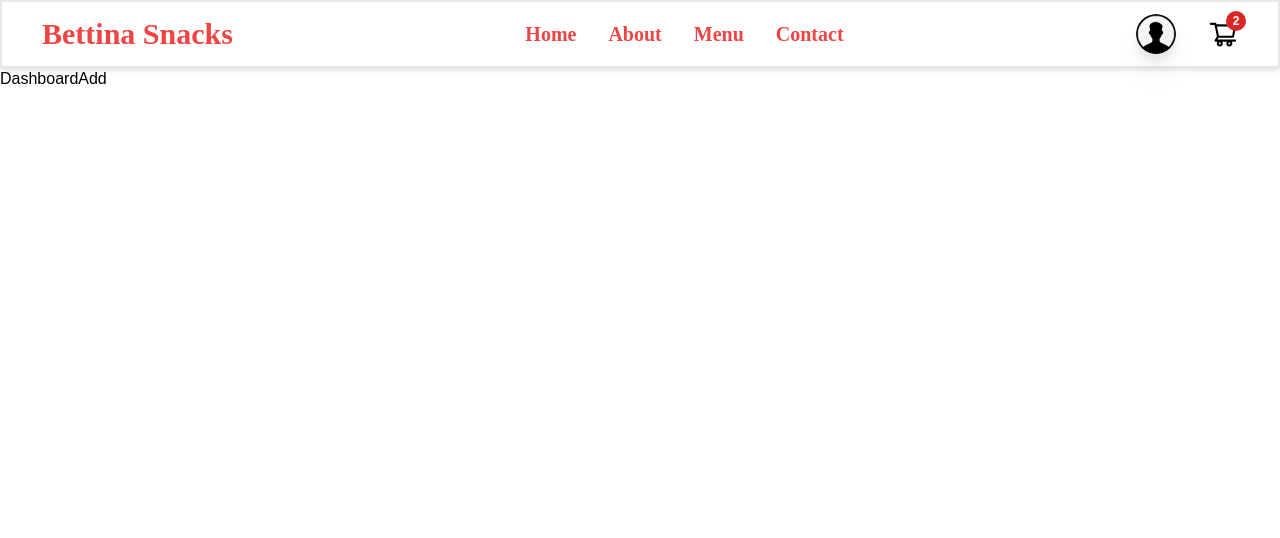
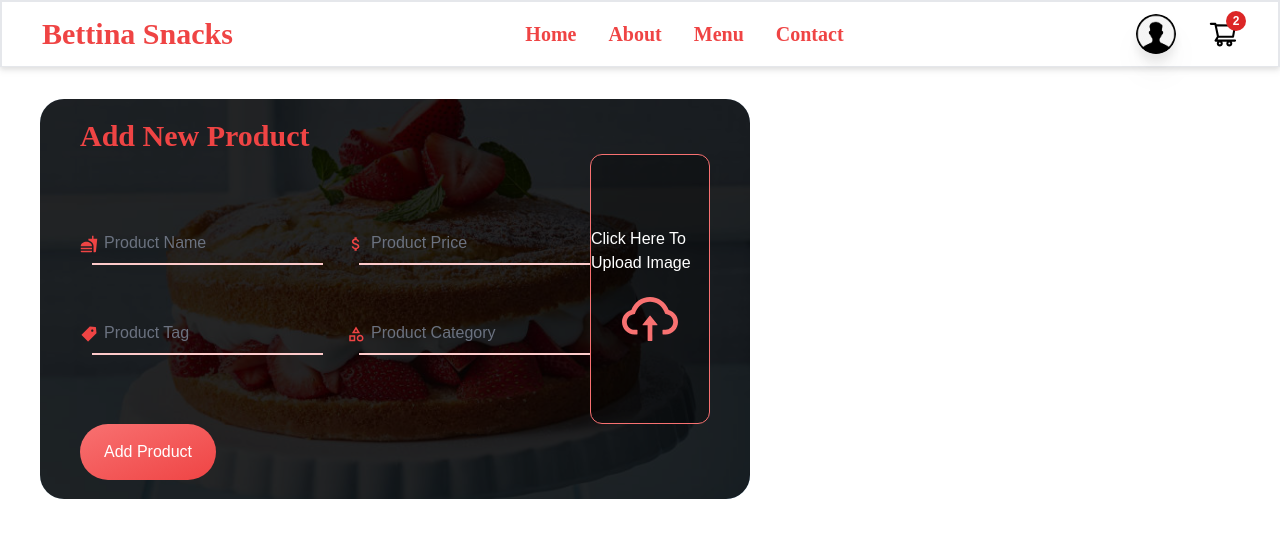
Before and after one commit to 208-code-titans/bettina-snacks, a React (Create React App) app: page /dashboard in a window 1280 px wide. Shown: the top 538 px of the page. Built offline with nearby package versions, Linux system fonts and the light colour scheme.

Commit message:
feat: :sparkles: created add product UI

```diff
--- a/src/components/DashboardAdd/DashboardAdd.jsx
+++ b/src/components/DashboardAdd/DashboardAdd.jsx
@@ -1,9 +1,79 @@
 import React from 'react'
+import { dashboardAdd, strawberryCake } from '../images'
+import { AiOutlineCloudUpload, AiFillTag } from 'react-icons/ai'
+import {
+	MdFastfood,
+	MdOutlineAttachMoney,
+	MdOutlineCategory,
+} from 'react-icons/md'
 
 const DashboardAdd = () => {
-  return (
-    <div>DashboardAdd</div>
-  )
+
+    // TODO: Add validation to form
+
+	return (
+		<div className='flex w-full gap-4 items-center px-10 py-8'>
+			<div
+				className='w-[60%] h-[25rem] bg-cover bg-top bg-no-repeat flex rounded-3xl overflow-hidden'
+				style={{ backgroundImage: `url(${strawberryCake})` }}
+			>
+				<div className='w-full h-full bg-[rgba(0,0,0,0.85)]  text-white px-10 py-8 flex flex-col justify-center  '>
+					<h1 className='text-red-500 text-3xl  '>Add New Product</h1>
+					<div className='flex items-center justify-between'>
+						<div className='flex flex-col gap-12 justify-between '>
+							<div className='flex gap-6 '>
+								<div className='flex items-center '>
+									<MdFastfood className='absolute text-lg text-red-500' />
+									<input
+										type='text'
+										className='bg-transparent border-0 border-b-2 border-red-200 focus:ring-0 focus:border-red-500 relative ml-3 '
+										placeholder='Product Name'
+									/>
+								</div>
+								<div className='flex items-center '>
+									<MdOutlineAttachMoney className='absolute text-lg text-red-500' />
+									<input
+										type='text'
+										className='bg-transparent border-0 border-b-2 border-red-200 focus:ring-0 focus:border-red-500 relative ml-3'
+										placeholder='Product Price'
+									/>
+								</div>
+							</div>
+							<div className='flex gap-6 '>
+								<div className='flex items-center '>
+									<AiFillTag className='absolute text-lg text-red-500' />
+
+									<input
+										type='text'
+										className='bg-transparent border-0 border-b-2 border-red-200 focus:ring-0 focus:border-red-500 relative ml-3'
+										placeholder='Product Tag'
+									/>
+								</div>
+								<div className='flex items-center '>
+									<MdOutlineCategory className='absolute text-lg text-red-500' />
+
+									<input
+										type='text'
+										className='bg-transparent border-0 border-b-2 border-red-200 focus:ring-0 focus:border-red-500 relative ml-3'
+										placeholder='Product Category'
+									/>
+								</div>
+							</div>
+						</div>
+						<div className='bg-[rgba(0,0,0,0.3)]  rounded-xl w-[250px] h-[270px] flex items-center justify-center flex-col gap-3 border border-red-400 cursor-pointer hover:bg-[rgba(0,0,0,0.4)]'>
+							<p>Click Here To Upload Image</p>
+							<AiOutlineCloudUpload className='text-[4rem] text-red-400' />
+						</div>
+					</div>
+					<button className='bg-gradient-to-br from-red-400 to-red-500 hover:from-red-500 hover:to-red-500 transition-colors duration-700 ease-linear  inline-block w-max px-6 py-4 rounded-full'>
+						{' '}
+						Add Product
+					</button>
+				</div>
+			</div>
+			<div className='w-[40%] flex'></div>
+		</div>
+	)
 }
 
 export default DashboardAdd
```
